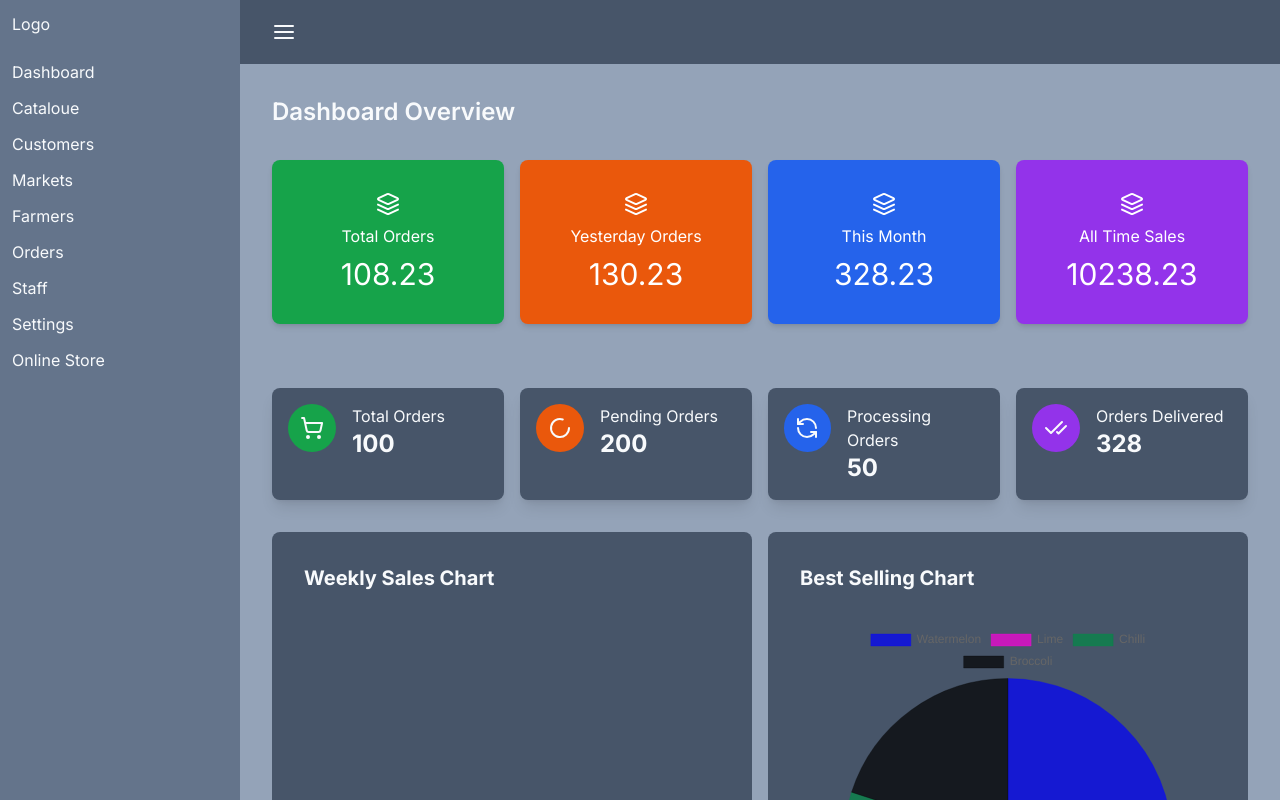
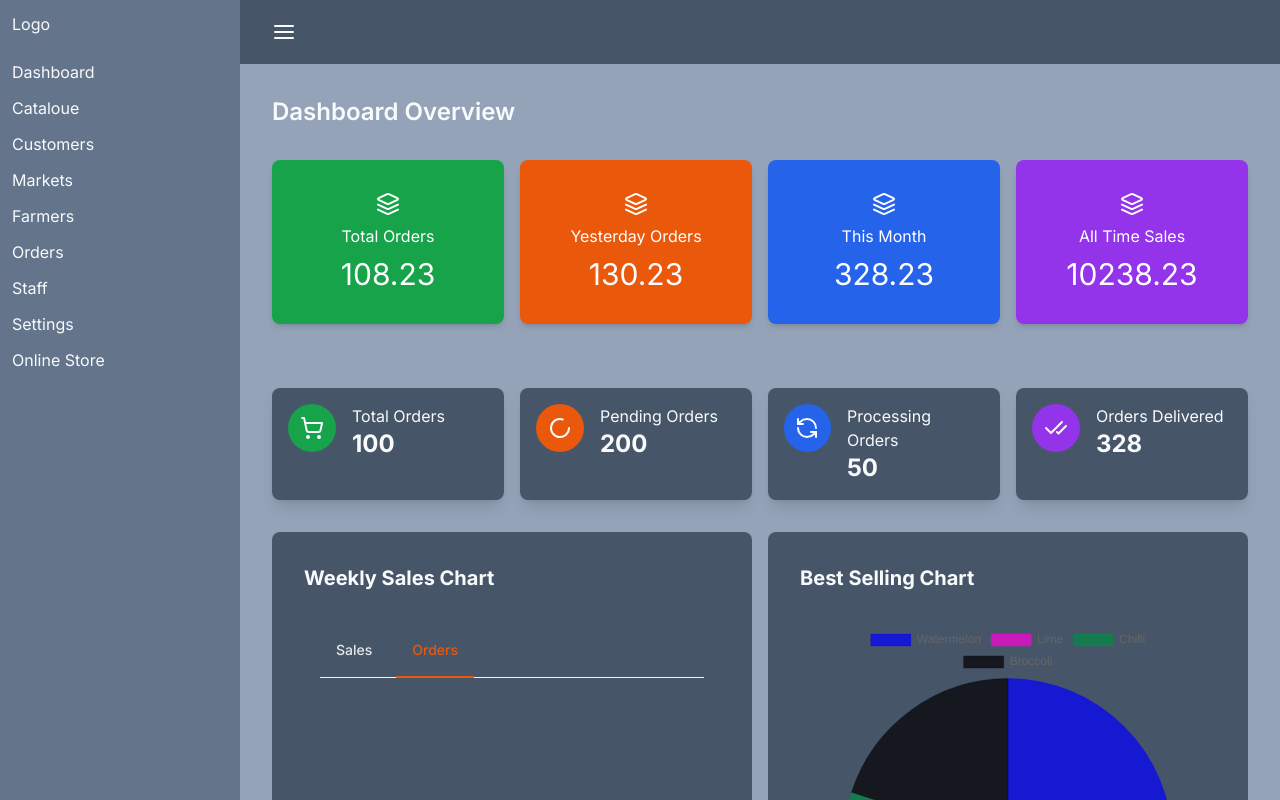
Before and after one commit to skazimhasani/Vendo-Square, a Next.js app: page /dashboard in a window 1280 px wide. Shown: the top 800 px of the page. Built offline with nearby package versions, Linux system fonts and the light colour scheme.

Commit message:
Tabs Design

```diff
--- a/components/backoffice/weeklysaleschart.jsx
+++ b/components/backoffice/weeklysaleschart.jsx
@@ -6,6 +6,20 @@
       <h2 className='text-xl font-bold mb-4'>Weekly Sales Chart</h2>
       <div className='p-4'>
         {/* Tabs */}
+
+
+<div className="text-sm font-medium text-center text-gray-200 border-b border-gray-100 dark:text-gray-400 dark:border-gray-700">
+    <ul className="flex flex-wrap -mb-px">
+        <li className="me-2">
+            <button className="inline-block p-4 border-b-2 border-transparent rounded-t-lg hover:text-gray-300 hover:border-gray-100 dark:hover:text-gray-100">Sales</button>
+        </li>
+        <li className="me-2">
+            <button className="inline-block p-4 text-orange-600 border-b-2 border-orange-600 rounded-t-lg active dark:text-orange-500 dark:border-orange-500" aria-current="page">Orders</button>
+        </li>
+
+    </ul>
+</div>
+
         {/* Content to display */}
       </div>
     </div>
```
